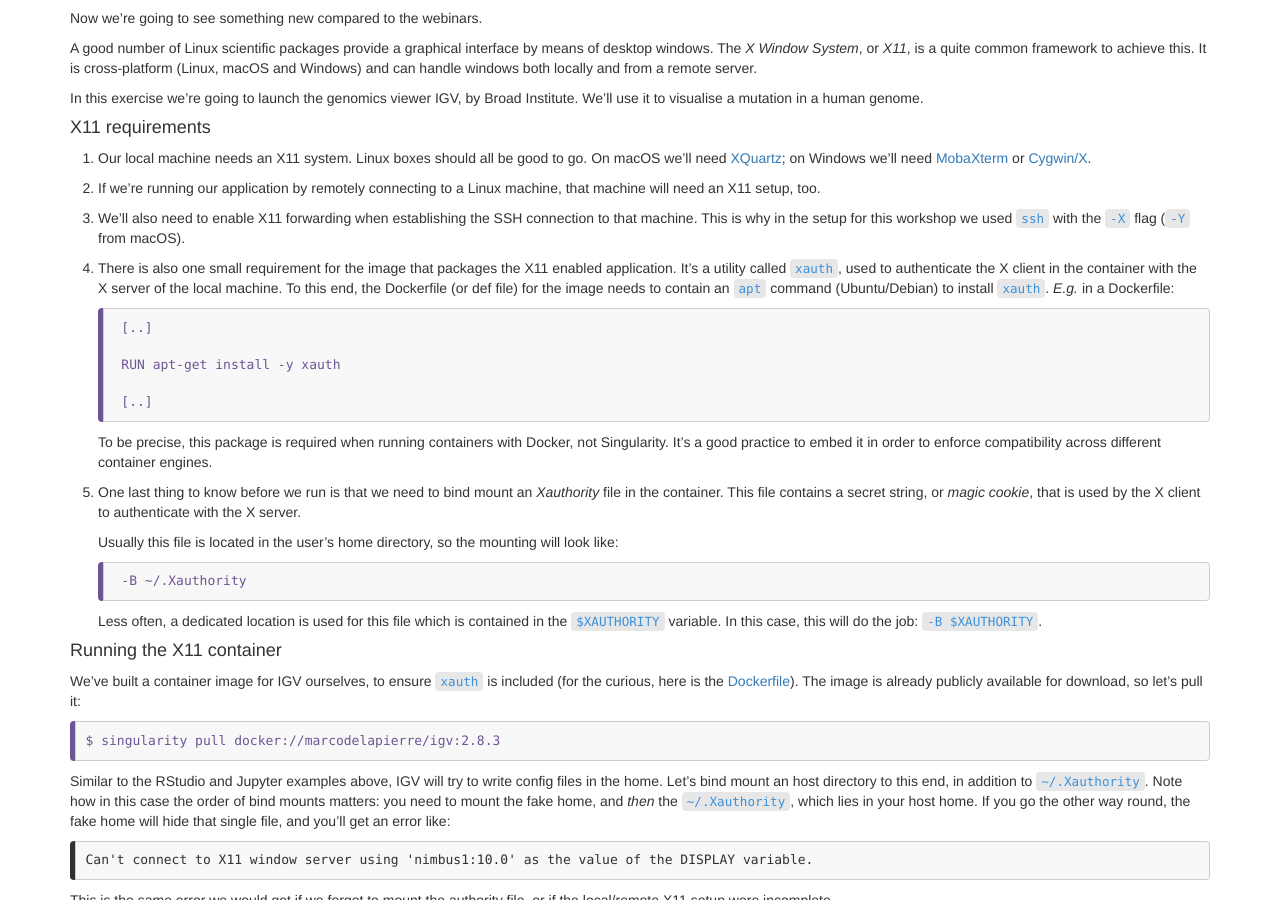
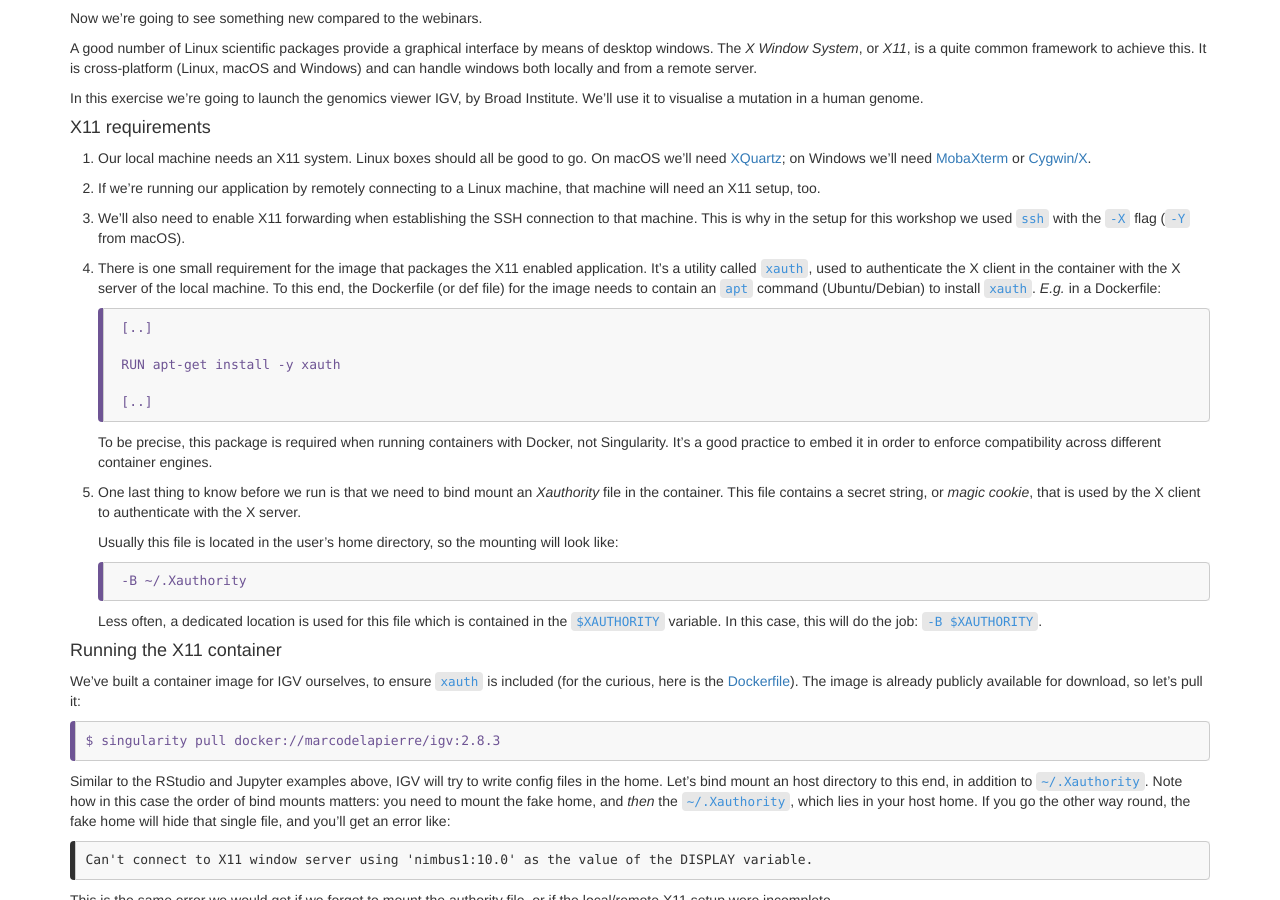
Before and after one commit to PawseySC/containers-bioinformatics-workshop, a Jekyll site: the page built from _episodes/4.graphical.md, in a window 1280 px wide and 900 px high, scrolled down 5142 px. Built offline with Jekyll 4.4.1, drawn with Linux system fonts in a browser that asks for light colours.

Commit message:
bis fix to session 2 x11

````diff
--- a/_episodes/4.graphical.md
+++ b/_episodes/4.graphical.md
@@ -496,7 +496,7 @@ In this exercise we're going to launch the genomics viewer IGV, by Broad Institu
 
 3. We'll also need to enable X11 forwarding when establishing the SSH connection to that machine.  This is why in the setup for this workshop we used `ssh` with the `-X` flag (`-Y` from macOS).
 
-4. There is also one small requirement for the image that packages the X11 enabled application.  It's a utility called `xauth`, used to authenticate the X client in the container with the X server of the local machine.  To this end, the Dockerfile (or def file) for the image needs to contain an `apt` command (Ubuntu/Debian) to install `xauth`.  *E.g.* in a Dockerfile:
+4. There is one small requirement for the image that packages the X11 enabled application.  It's a utility called `xauth`, used to authenticate the X client in the container with the X server of the local machine.  To this end, the Dockerfile (or def file) for the image needs to contain an `apt` command (Ubuntu/Debian) to install `xauth`.  *E.g.* in a Dockerfile:
 
     ```
     [..]
````
